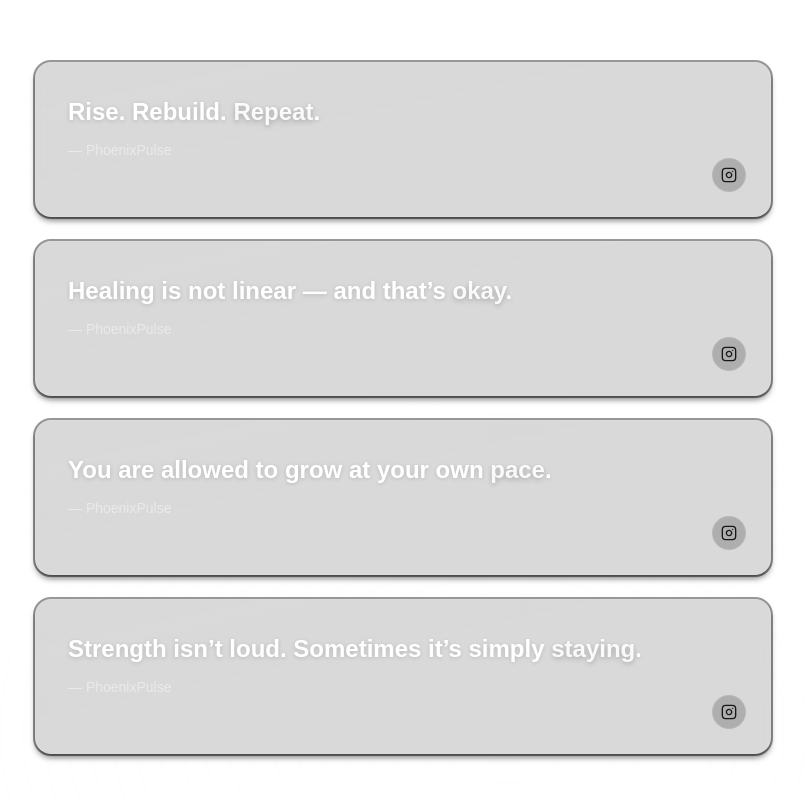
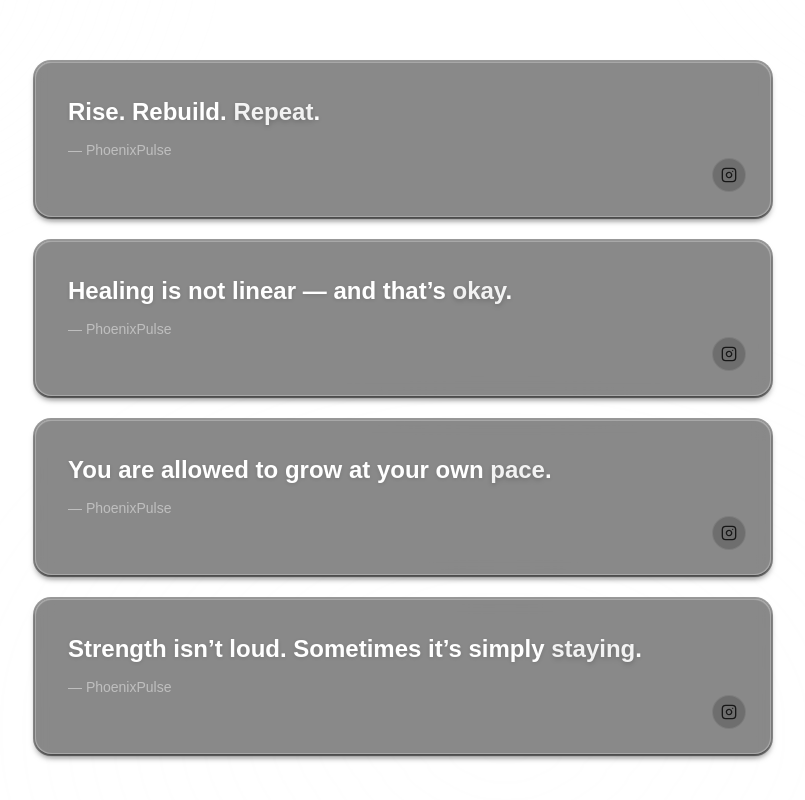
Before and after one commit to HeideC/phoenixpulse, a Next.js app: page /inspirational-quotes in a window 1280 px wide. Shown: the part 118-918 px from the top of the page, without its empty margins (237-1042 px from the left). Built offline with nearby package versions, Linux system fonts and the light colour scheme.

Commit message:
Tweak QuoteCard contrast

```diff
--- a/app/components/QuoteCard.tsx
+++ b/app/components/QuoteCard.tsx
@@ -28,7 +28,7 @@ export default function QuoteCard({
     <div
       className={[
         "group relative overflow-visible mt-6 rounded-2xl",
-        "border border-white/8 bg-black/15",
+        "border border-white/15 bg-black/40",
         "p-8 pb-14",
         "backdrop-blur transition-all duration-300 ease-out hover:-translate-y-1",
         "hover:border-white/25",
@@ -36,7 +36,7 @@ export default function QuoteCard({
       ].join(" ")}
     >
       {/* subtle overlay */}
-      <div className="pointer-events-none absolute inset-0 z-0 rounded-2xl bg-gradient-to-br from-white/5 via-transparent to-transparent opacity-20" />
+    <div className="pointer-events-none absolute inset-0 z-0 rounded-2xl bg-black/10" />
 
       <div
 
```
